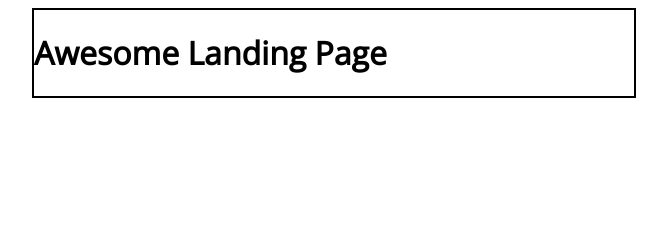
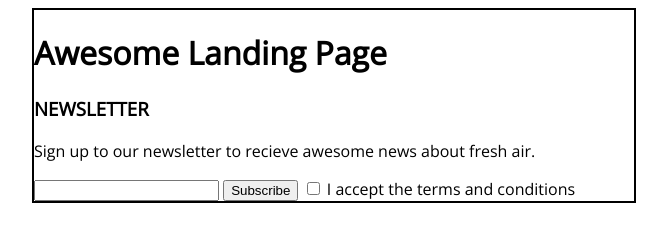
Before and after one commit to JanosiMarcell/gyakorlas, a plain HTML site: page index.html in a window 1280 px wide. Shown: the whole page, without its empty margins (306-973 px from the left). Drawn offline with nearby package versions, Linux system fonts and the light colour scheme.

Commit message:
Update index.html

```diff
--- a/index.html
+++ b/index.html
@@ -11,7 +11,20 @@
 </head>
 <body>
     <div class="container">
-        <h1>Awesome Landing Page</h1>
+    <h1>Awesome Landing Page</h1>
+        <div class="newsletter">
+        <h3>NEWSLETTER</h3>
+        <p>Sign up to our newsletter to recieve awesome news about fresh air.</p>
+        <form>
+            <input id="email" type="text">
+            <button type="submit">
+                Subscribe
+            </button>
+            <input id="terms" type="checkbox">
+            <label for="terms">I accept the terms and conditions</label>
+            </button>
+        </form>
+         </div>
     </div>
 
 </body>
```
